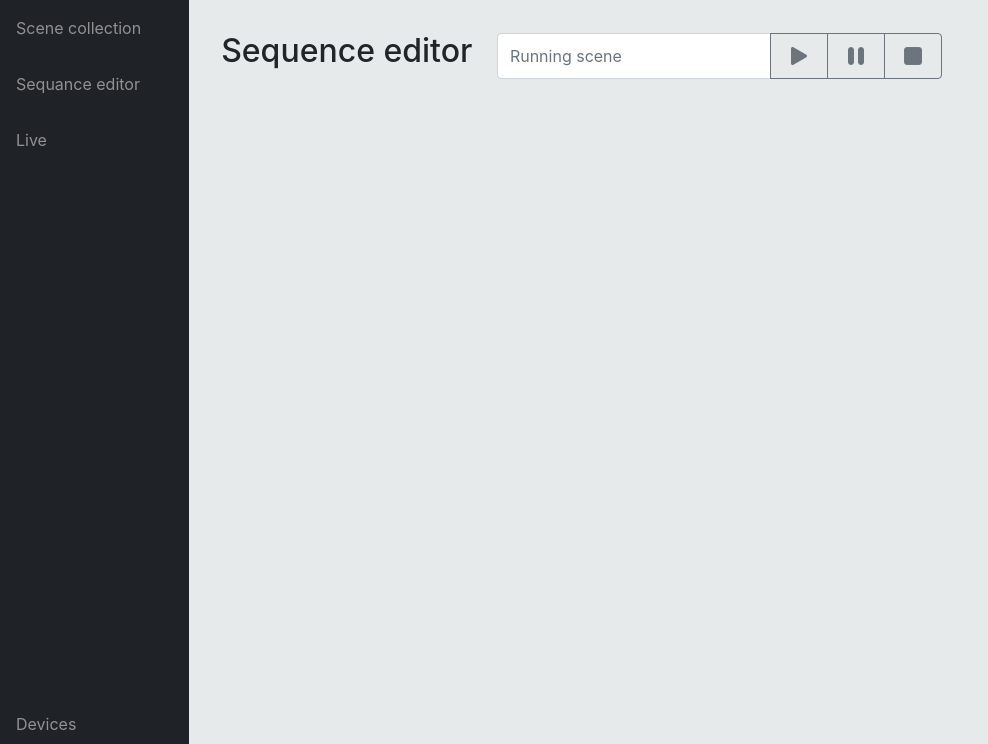
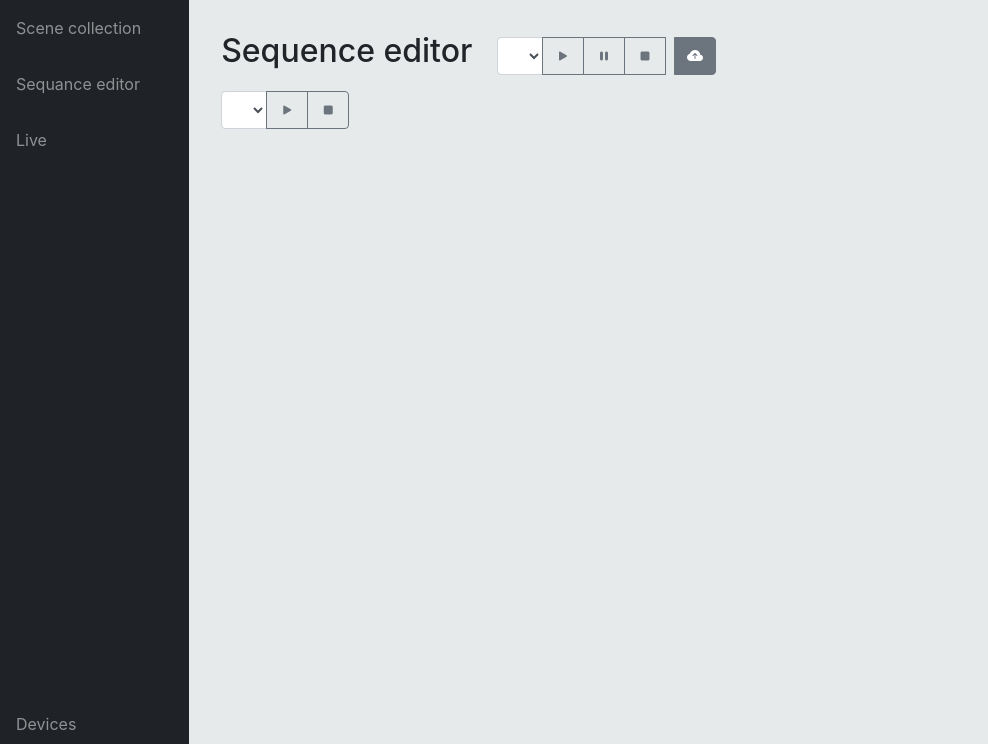
Before and after one commit to francescodandrea/ShowPilot, a PHP site: page / in a window 1280 px wide. Shown: the part 56-800 px from the top of the page, without its empty margins (0-988 px from the left). Run offline with PHP 8.4, Linux system fonts and the light colour scheme; lists and menus that the app fills with data are empty; some libraries are stand-ins or nearby versions.

Commit message:
saving edited sequences

```diff
--- a/myapp/static/controlRoom/dataCom.js
+++ b/myapp/static/controlRoom/dataCom.js
@@ -84,22 +84,21 @@ async function scenecollist(){
 }
 
 //SEQUENCE
-var mysequence;
 function sequence(name){
     var xhr = new XMLHttpRequest();
         xhr.addEventListener("readystatechange", function() {
             if (this.readyState === this.DONE) {
                     var result=JSON.parse(this.responseText);
                     console.log(result);
-                    mysequence=result;
                     triggersupd(result.seq);
-                    editoruiupd(result.meta,result.obsscene);
+                    editoruiupd(result);
                 }
         });
         xhr.open("GET", "http://127.0.0.1:8000/sequence?file="+name);
         xhr.send();
 }
-function sequenceeditupd(name,sequence){
+function sequenceeditupd(file,sequence){
+    console.log(sequence);
     var xhr = new XMLHttpRequest();
         xhr.addEventListener("readystatechange", function() {
             if (this.readyState === this.DONE) {
@@ -107,8 +106,9 @@ function sequenceeditupd(name,sequence){
                     console.log(result);
                 }
         });
-        xhr.open("GET", "http://127.0.0.1:8000/sequence?file="+name);
-        xhr.send(sequence);
+        xhr.open("PUT", "http://127.0.0.1:8000/sequence?file="+file);
+        xhr.setRequestHeader("Content-Type", "application/json");
+        xhr.send(JSON.stringify(sequence));
 }
 
 //OBS SCENELIST
--- a/myapp/static/controlRoom/index.html
+++ b/myapp/static/controlRoom/index.html
@@ -65,11 +65,24 @@
             <h2>Sequence editor</h2>
             <div id="sqplayer">
                 <div class="input-group">
-                    <input type="text" class="form-control" placeholder="Running scene" aria-describedby="basic-addon2">
+                    <select id="seqselect" class="form-control">
+                        <option></option>
+                    </select>
                     <div class="input-group-append">
-                    <button class="btn btn-outline-secondary" type="button" onclick="se_play()"><i class="bi biduble bi-play-fill"></i></button>
-                    <button class="btn btn-outline-secondary" type="button"><i class="bi biduble bi-pause-fill"></i></button>
-                    <button class="btn btn-outline-secondary" type="button"><i class="bi biduble bi-stop-fill"></i></button>
+                    <button class="btn btn-outline-secondary" type="button" onclick="se_play()"><i class="bi bi-play-fill"></i></button>
+                    <button class="btn btn-outline-secondary" type="button"><i class="bi bi-pause-fill"></i></button>
+                    <button class="btn btn-outline-secondary" type="button"><i class="bi bi-stop-fill"></i></button>
+                    <button class="btn btn-secondary mx-2" type="button" onclick="sequencesave()"><i class="bi bi-cloud-arrow-up-fill"></i></button>
+                    </div>
+                </div>
+            </div>
+            <div id="obsplayer">
+                <div class="input-group">
+                    <select id="obsselect" class="form-control">
+                    </select>
+                    <div class="input-group-append">
+                    <button class="btn btn-outline-secondary" type="button" onclick="obs_play()"><i class="bi bi-play-fill"></i></button>
+                    <button class="btn btn-outline-secondary" type="button"><i class="bi bi-stop-fill"></i></button>
                     </div>
                 </div>
             </div>
--- a/myapp/static/controlRoom/style.css
+++ b/myapp/static/controlRoom/style.css
@@ -151,6 +151,11 @@ hr {
     display: inline-block;
     margin-left: 20px;
 }
+#obsplayer {
+    display: block;
+    padding-top: 1em;
+    width: fit-content;
+}
 #seqcomposer{
     margin-top: 24px;
     display: flex;
```
Also changed, not shown: myapp/node.js (+18 -4 lines), myapp/static/controlRoom/ui.js (+15 -9 lines), myapp/storage/shows/sgt2022/sequences/test.json.
